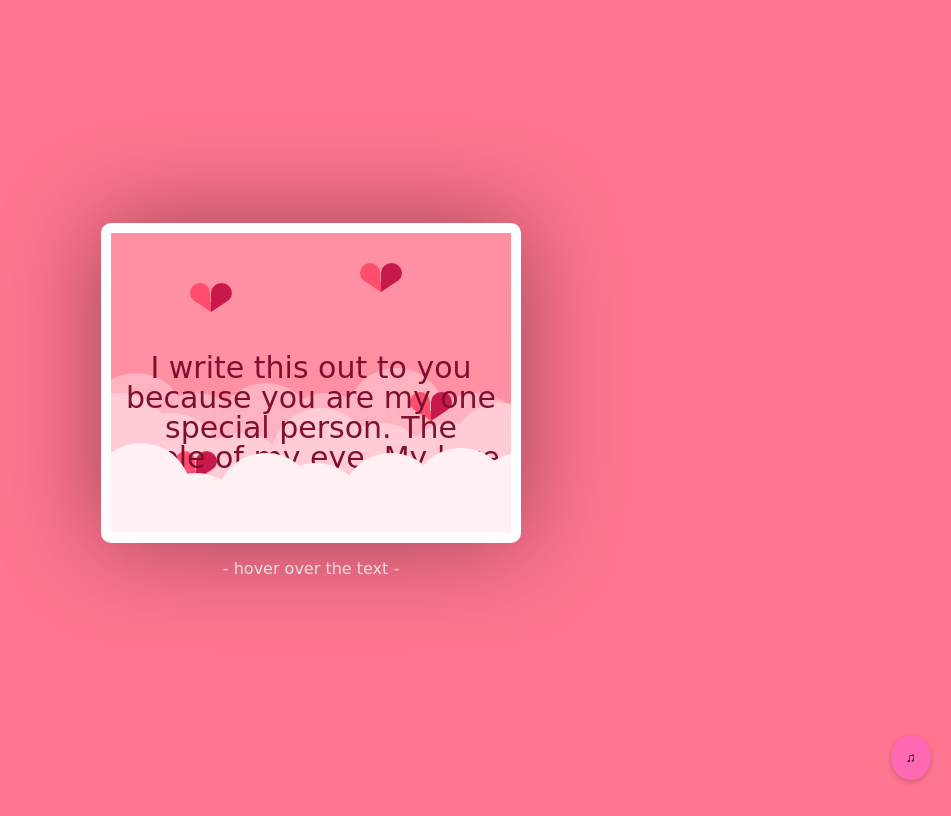
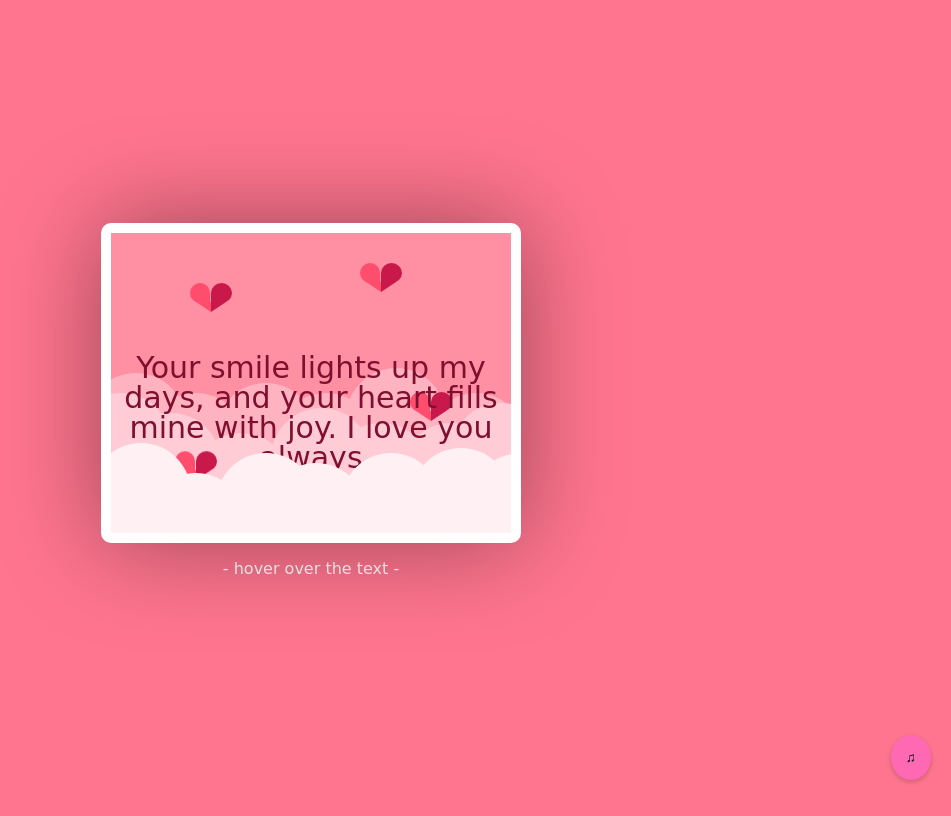
Before and after one commit to ZenithSzN-Art/Valentines, a plain HTML site: page index.html in a window 1280 px wide. In both pictures the pointer is over the element 640 px from the left and 382 px from the top of the page. Shown: the whole page, without its empty margins (329-1280 px from the left). Drawn offline with Linux system fonts and the light colour scheme.

Commit message:
Update style.css

```diff
--- a/style.css
+++ b/style.css
@@ -179,7 +179,7 @@ body {
   }
 
   .text:hover:before {
-    content:"I write this out to you because you are my one special person. The apple of my eye. My love";
-    font: size 9px;
+    content:"Your smile lights up my days, and your heart fills mine with joy. I love you always";
+    font: size 8px;
 
   }
```
